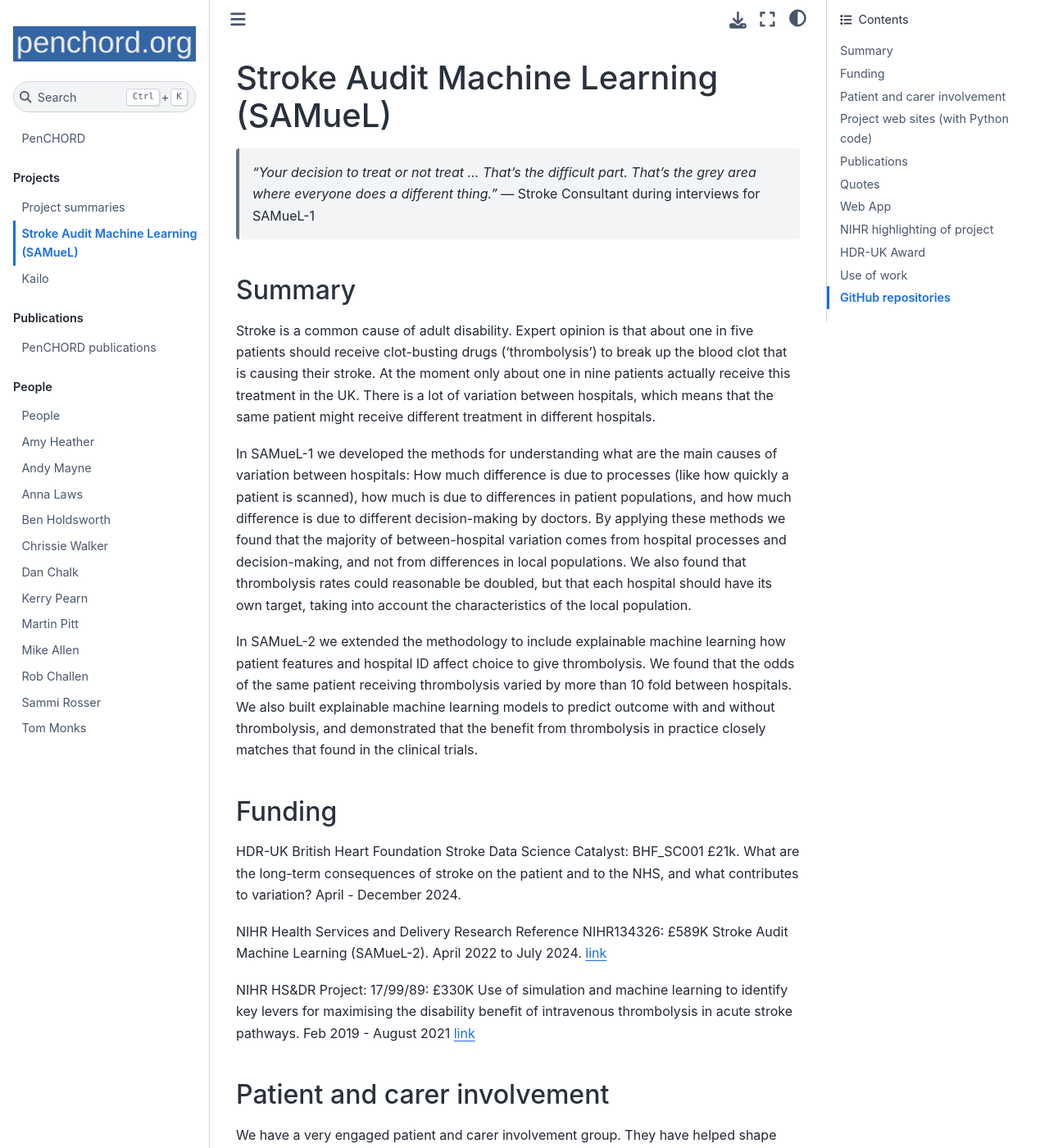
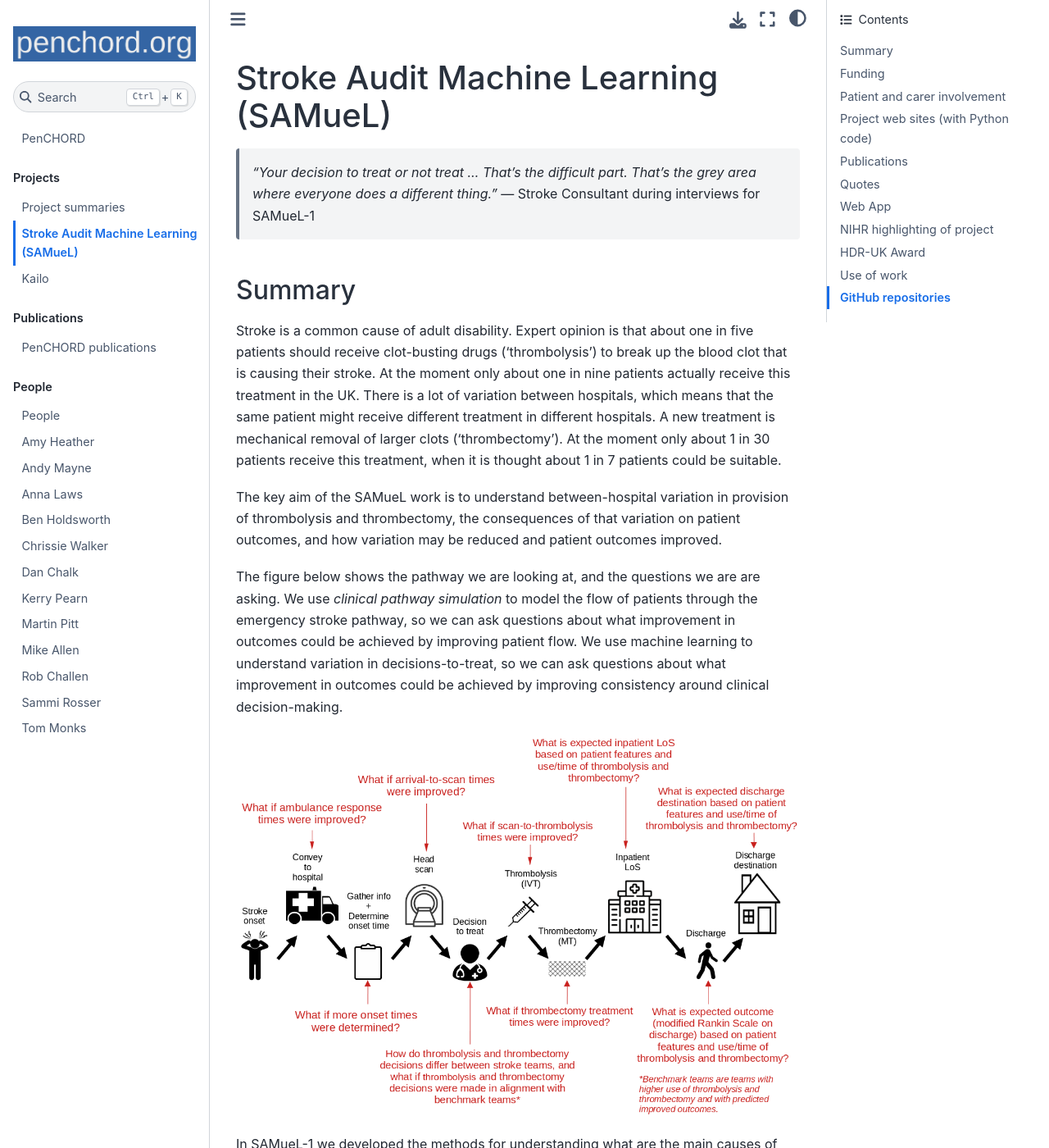
Before and after one commit to penchord/web, a Jupyter Book: the page built from project_pages/samuel_1.md, in a window 1280 px wide and 1400 px high. Shown: the whole window at 82% size. Built offline with Jupyter Book 1.0.4 settings and Sphinx 7.4.7 and the Sphinx Book theme 1.1.4, drawn with Linux system fonts in a browser that asks for light colours; some of the changed text lies outside the part shown.

Commit message:
Update SAM

```diff
--- a/project_pages/samuel_1.md
+++ b/project_pages/samuel_1.md
@@ -4,11 +4,19 @@
 
 ## Summary
 
-Stroke is a common cause of adult disability. Expert opinion is that about one in five patients should receive clot-busting drugs ('thrombolysis') to break up the blood clot that is causing their stroke. At the moment only about one in nine patients actually receive this treatment in the UK. There is a lot of variation between hospitals, which means that the same patient might receive different treatment in different hospitals.
+Stroke is a common cause of adult disability. Expert opinion is that about one in five patients should receive clot-busting drugs ('thrombolysis') to break up the blood clot that is causing their stroke. At the moment only about one in nine patients actually receive this treatment in the UK. There is a lot of variation between hospitals, which means that the same patient might receive different treatment in different hospitals. A new treatment is mechanical removal of larger clots ('thrombectomy'). At the moment only about 1 in 30 patients receive this treatment, when it is thought about 1 in 7 patients could be suitable.
 
-In SAMueL-1 we developed the methods for understanding what are the main causes of variation between hospitals: How much difference is due to processes (like how quickly a patient is scanned), how much is due to differences in patient populations, and how much difference is due to different decision-making by doctors. By applying these methods we found that the majority of between-hospital variation comes from hospital processes and decision-making, and not from differences in local populations. We also found that thrombolysis rates could reasonable be doubled, but that each hospital should have its own target, taking into account the characteristics of the local population.
+The key aim of the SAMueL work is to understand between-hospital variation in provision of thrombolysis and thrombectomy, the consequences of that variation on patient outcomes, and how variation may be reduced and patient outcomes improved.
 
-In SAMueL-2 we extended the methodology to include explainable machine learning how patient features and hospital ID affect choice to give thrombolysis. We found that the odds of the same patient receiving thrombolysis varied by more than 10 fold between hospitals. We also built explainable machine learning models to predict outcome with and without thrombolysis, and demonstrated that the benefit from thrombolysis in practice closely matches that found in the clinical trials.
+The figure below shows the pathway we are looking at, and the questions we are are asking. We use *clinical pathway simulation* to model the flow of patients through the emergency stroke pathway, so we can ask questions about what improvement in outcomes could be achieved by improving patient flow. We use machine learning to understand variation in decisions-to-treat, so we can ask questions about what improvement in outcomes could be achieved by improving consistency around clinical decision-making.
+
+![](./images/samuel_pathway.png)
+
+In SAMueL-1 we developed the methods for understanding what are the main causes of variation in use of thrombolysis between hospitals: How much difference is due to processes (like how quickly a patient is scanned), how much is due to differences in patient populations, and how much difference is due to different decision-making by doctors. By applying these methods we found that the majority of between-hospital variation comes from hospital processes and decision-making, and not from differences in local populations. We also found that thrombolysis rates could reasonable be doubled, but that each hospital should have its own target, taking into account the characteristics of the local population.
+
+In SAMueL-2 we extended the methodology to include explainable machine learning to understand how patient features and hospital ID affect choice to give thrombolysis. We found that the odds of the same patient receiving thrombolysis varied by more than 10 fold between hospitals. We also built explainable machine learning models to predict outcome with and without thrombolysis, and demonstrated that the benefit from thrombolysis in practice closely matches that found in the clinical trials.
+
+We are currently exploring developing this work to include use of thrombectomy as well as thrombolysis.
 
 ## Funding
 
```
Also changed, not shown: project_pages/images/samuel_pathway.png (added).
